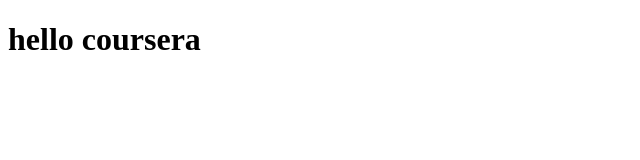
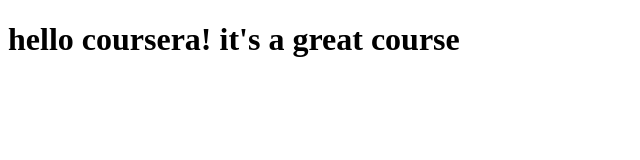
Before and after one commit to Naouresgh/coursera-test2, a plain HTML site: page site/index.html in a window 1280 px wide. Shown: the whole page, without its empty margins (0-640 px from the left). Drawn offline with Linux system fonts and the light colour scheme.

Commit message:
small addition text

```diff
--- a/site/index.html
+++ b/site/index.html
@@ -4,6 +4,6 @@
  	<title>hello coursera</title>
  </head>
  <body>
- <h1>hello coursera</h1>
+ <h1>hello coursera! it's a great course</h1>
  </body>
  </html>
```
